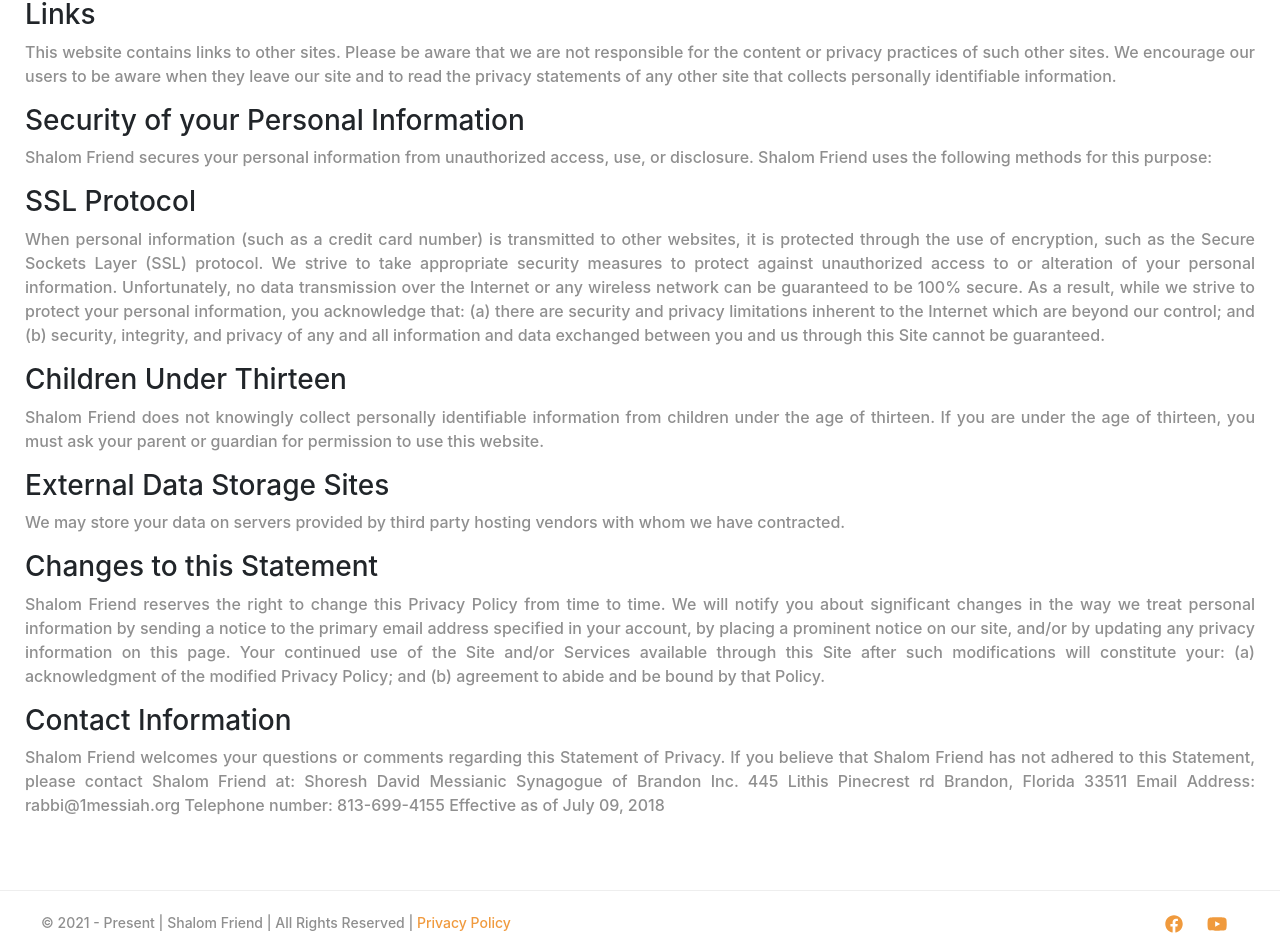
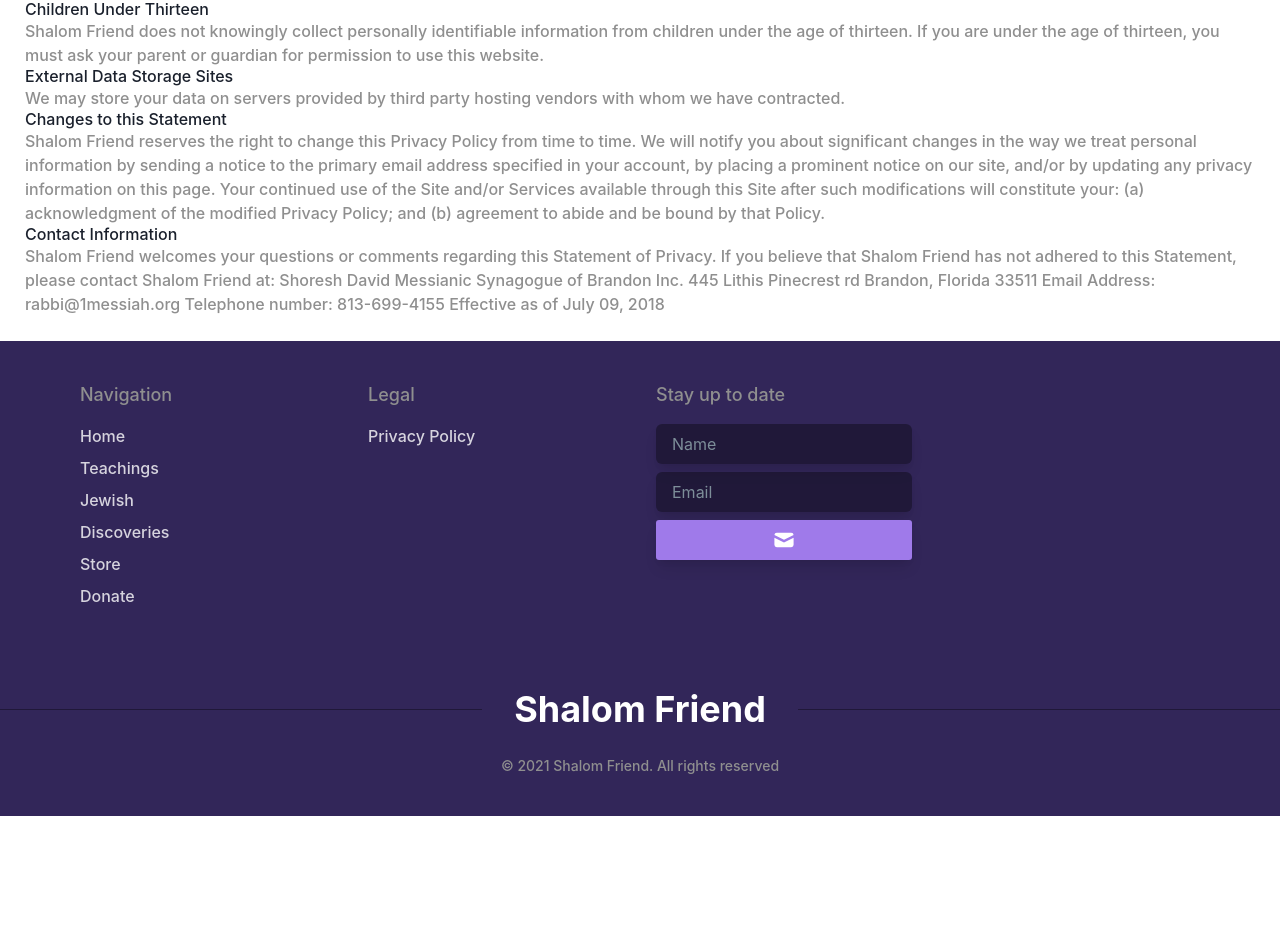
Before and after one commit to ShoreshDavidBrandonOrg/shalomfriend.com, a React (Vite) app: page /privacy-policy in a window 1280 px wide. Shown: the part 1054-2005 px from the top of the page. After the commit the page ends 1870 px from the top, so only its background shows below. Built offline with nearby package versions, Linux system fonts and the light colour scheme; what normalizr would draw is missing.

Commit message:
feat: ui updates

```diff
--- a/src/components/Footer/footer.scss
+++ /dev/null
@@ -1,49 +0,0 @@
-@import '../../style/scss/variables';
-
-footer {
-  position: absolute;
-  right: 0;
-  bottom: 0;
-  left: 0;
-  padding: 1.5em;
-  background-color: #fff;
-  border-top: 1px solid #eee;
-  color: #8f8f8f;
-  font-size: 14px;
-}
-
-.footer-copyright {
-  display: flex;
-  flex: 1;
-  flex-direction: row;
-  justify-content: space-between;
-  align-items: center;
-  align-content: center;
-  flex-wrap: wrap;
-  margin-left: 20px;
-}
-
-.footer-social {
-  display: flex;
-  justify-content: flex-end;
-  align-items: flex-end;
-  margin-right: 20px;
-  svg {
-    font-size: 18px;
-    color: $primary-color;
-    margin: 0 12px;
-  }
-}
-
-@media only screen and (max-width: 800px) {
-  .footer-copyright,
-  .footer-social {
-    display: flex;
-    flex: 1;
-    flex-direction: row;
-    flex-wrap: wrap;
-    align-items: center;
-    align-content: center;
-    justify-content: center;
-  }
-}
--- a/src/components/Footer/index.tsx
+++ b/src/components/Footer/index.tsx
@@ -1,37 +1,180 @@
-import { faFacebook, faYoutube } from '@fortawesome/free-brands-svg-icons';
-import { FontAwesomeIcon } from '@fortawesome/react-fontawesome';
+import {
+  Box,
+  Container,
+  Flex,
+  Heading,
+  IconButton,
+  Input,
+  Link,
+  SimpleGrid,
+  Stack,
+  Text,
+  useColorModeValue,
+  useToast,
+} from '@chakra-ui/react';
+import { MailIcon } from '@heroicons/react/solid';
+import Axios from 'axios';
 import * as React from 'react';
-import { Link } from 'react-router-dom';
+import { Link as RLink } from 'react-router-dom';
 
-import './footer.scss';
+import { API_URL } from '../../constants';
+
+const Logo = () => {
+  return <Heading color="white">Shalom Friend</Heading>;
+};
+
+const ListHeader = ({ children }: { children: React.ReactNode }) => {
+  return (
+    <Text fontWeight="500" fontSize="lg" mb={2}>
+      {children}
+    </Text>
+  );
+};
 
 export const Footer = () => {
+  const [name, setName] = React.useState('');
+  const [email, setEmail] = React.useState('');
+  const toast = useToast();
+
+  const handleSubmit = async (event: any) => {
+    event.preventDefault();
+    try {
+      await Axios.post(`${API_URL}/email`, {
+        name,
+        email,
+      });
+
+      // setState({ ...state, data: 'Registration successful!' });
+      window.open(
+        'https://s3.amazonaws.com/images.shoreshdavidbrandon.com/pdf/friend-book-ninth-printing.pdf',
+        '_blank',
+      );
+    } catch (error: any) {
+      toast({
+        title: error?.response?.data?.message,
+        description: 'Please try again later',
+        status: 'error',
+        duration: 9000,
+        isClosable: true,
+      });
+    }
+  };
+
   return (
-    <footer>
-      <div className="footer-copyright">
-        <span>
-          © 2021 - Present | Shalom Friend | All Rights Reserved |{' '}
-          <Link to="/privacy-policy"> Privacy Policy</Link>
-        </span>
-        <div className="footer-social">
-          {/* Facebook */}
-          <a
-            href="https://www.facebook.com/shoreshdavidbrandon/"
-            target="_blank"
-            rel="noopener noreferrer"
-          >
-            <FontAwesomeIcon icon={faFacebook} />
-          </a>
-          {/* YouTube */}
-          <a
-            href="https://www.youtube.com/channel/UC1yOFqmKt-1ruHxg6fBiAFg?view_as=subscriber"
-            target="_blank"
-            rel="noopener noreferrer"
-          >
-            <FontAwesomeIcon icon={faYoutube} />
-          </a>
-        </div>
-      </div>
-    </footer>
+    <Box bg={useColorModeValue('purple.900', 'purple.900')} color="white">
+      <Container as={Stack} maxW="6xl" py={10}>
+        <SimpleGrid columns={{ base: 1, sm: 2, md: 4 }} spacing={8}>
+          <Stack align="flex-start">
+            <ListHeader>Navigation</ListHeader>
+            <Link as={RLink} to="/" variant="footer">
+              Home
+            </Link>
+            <Link as={RLink} to="/services/rabbi-don" variant="footer">
+              Teachings
+            </Link>
+            <Link as={RLink} to="/jewish" variant="footer">
+              Jewish
+            </Link>
+            <Link as={RLink} to="/discoveries/evolution" variant="footer">
+              Discoveries
+            </Link>
+            <Link
+              href="https://shalom-friend.square.site"
+              variant="footer"
+              target="_blank"
+            >
+              Store
+            </Link>
+
+            <Link
+              href="https://shalom-friend.square.site/product/thank-you-for-additional-donations-we-greatly-appreciate-you-/1?cp=true&sa=true&sbp=false&q=false"
+              variant="footer"
+              target="_blank"
+            >
+              Donate
+            </Link>
+          </Stack>
+          <Stack align="flex-start">
+            <ListHeader>Legal</ListHeader>
+            <Link as={RLink} to="/privacy-policy" variant="footer">
+              Privacy Policy
+            </Link>
+          </Stack>
+          <Stack align="flex-start">
+            <ListHeader>Stay up to date</ListHeader>
+            <Stack direction="column">
+              <Input
+                placeholder="Name"
+                bg={useColorModeValue('blackAlpha.500', 'whiteAlpha.500')}
+                border={0}
+                boxShadow="lg"
+                w="100%"
+                _placeholder={{
+                  color: 'gray.700',
+                }}
+                _focus={{
+                  bg: 'whiteAlpha.300',
+                }}
+                name="name"
+                onChange={(e) => setName(e.target.value)}
+              />
+              <Input
+                placeholder="Email"
+                bg={useColorModeValue('blackAlpha.500', 'whiteAlpha.500')}
+                border={0}
+                boxShadow="lg"
+                w="100%"
+                _placeholder={{
+                  color: 'gray.700',
+                }}
+                _focus={{
+                  bg: 'whiteAlpha.300',
+                }}
+                name="email"
+                onChange={(e) => setEmail(e.target.value)}
+              />
+              <IconButton
+                bg={useColorModeValue('purple.400', 'purple.800')}
+                color={useColorModeValue('white', 'gray.800')}
+                _hover={{
+                  bg: 'purple.700',
+                }}
+                _active={{
+                  bg: 'purple.700',
+                }}
+                boxShadow="lg"
+                aria-label="Subscribe"
+                icon={<MailIcon style={{ height: 24 }} />}
+                onClick={handleSubmit}
+              />
+            </Stack>
+          </Stack>
+        </SimpleGrid>
+      </Container>
+      <Box py={10}>
+        <Flex
+          align="center"
+          _before={{
+            content: '""',
+            borderBottom: '1px solid',
+            borderColor: useColorModeValue('blackAlpha.500', 'blackAlpha.500'),
+            flexGrow: 1,
+            mr: 8,
+          }}
+          _after={{
+            content: '""',
+            borderBottom: '1px solid',
+            borderColor: useColorModeValue('blackAlpha.500', 'blackAlpha.500'),
+            flexGrow: 1,
+            ml: 8,
+          }}
+        >
+          <Logo />
+        </Flex>
+        <Text pt={6} fontSize="sm" textAlign="center">
+          © 2021 Shalom Friend. All rights reserved
+        </Text>
+      </Box>
+    </Box>
   );
 };
--- a/src/style/scss/application.scss
+++ b/src/style/scss/application.scss
@@ -1,10 +1,5 @@
 // Variables
 @import 'variables';
-
-@font-face {
-  font-family: LemonMilk;
-  src: url('../../assets/font/LemonMilk.otf');
-}
 
 // Mixins
 @mixin padding-container($padding) {
@@ -20,10 +15,6 @@
 
 // Components
 @import 'components/containers';
-
-p {
-  text-align: justify !important;
-}
 
 .brand-hr {
   border-color: $primary-color;
@@ -45,8 +36,3 @@
     color: $primary-color;
   }
 }
-
-
-h1 {
-  line-height: initial !important;
-}
--- a/src/style/scss/components/_containers.scss
+++ b/src/style/scss/components/_containers.scss
@@ -99,13 +99,12 @@
     justify-content: center;
     align-self: center;
     color: white;
-    font-family: LemonMilk;
     text-align: center;
     position: absolute;
     word-wrap: wrap;
     max-width: 80%;
-    font-size: 18px;
-    text-shadow: 0 0 10px lighten(#000, 70);
+    font-size: 24px;
+    text-shadow: 0 0 10px darken(#000, 10);
   }
 }
 
--- /dev/null
+++ b/src/theme.ts
@@ -0,0 +1,115 @@
+import { extendTheme } from '@chakra-ui/react';
+
+export const theme = extendTheme({
+  colors: {
+    blue: {
+      '100': 'rgba(22,142,234,0.15)',
+      '300': '#E8F4FD',
+      '500': '#168eea',
+      '600': '#1378C6',
+    },
+    green: {
+      '100': 'rgba(106,182,22,0.15)',
+      '500': '#42A644',
+      '600': '#6AB616',
+    },
+    gray: {
+      '100': '#F5F5F5',
+      '200': '#E0E0E0',
+      '300': '#D6DFE6',
+      '400': '#C7CED2',
+      '500': '#B0B9BF',
+      '700': '#7D8E99',
+      '900': '#353D41',
+    },
+  },
+  textStyles: {
+    body1: {
+      fontStyle: 'normal',
+      fontWeight: '600',
+      fontSize: '16px',
+      lineHeight: '26px',
+      color: 'gray.700',
+    },
+  },
+  shadows: {
+    sm: '0px 0px 5px rgba(0, 0, 0, 0.1)',
+    md: '0px 0px 20px #C4C4C4',
+  },
+  components: {
+    Heading: {
+      baseStyle: {
+        fontWeight: 700,
+        fontStyle: 'normal',
+        color: 'gray.900',
+      },
+      variants: {
+        h1: {
+          fontSize: ['28px', '28px', '46px'],
+          fontWeight: 700,
+          lineHeight: ['32px', '32px', '52px'],
+        },
+        h2: {
+          fontWeight: 600,
+          fontSize: '32px',
+          lineHeight: '39px',
+        },
+        h3: {
+          fontWeight: 700,
+          fontSize: '24px',
+          lineHeight: '29px',
+          color: 'gray.900',
+        },
+        h4: {
+          lineHeight: '44px',
+          fontWeight: 500,
+          fontSize: 32,
+        },
+        h6: {
+          fontWeight: 600,
+          fontSize: 20,
+          color: 'gray.900',
+        },
+      },
+    },
+    Link: {
+      baseStyle: {
+        color: 'purple.500',
+        transition: 'color 200ms ease',
+        _hover: {
+          textDecoration: 'none',
+          color: 'purple.700',
+        },
+      },
+      variants: {
+        footer: {
+          color: 'whiteAlpha.800',
+          _hover: { color: 'white' },
+        },
+      },
+    },
+
+    Button: {
+      baseStyle: {
+        borderRadius: 3,
+        padding: 6,
+      },
+      variants: {
+        categoryButton: {
+          w: 300,
+          justifyContent: 'flex-start',
+          transition: 'all 100ms ease',
+          _hover: {
+            bgColor: 'purple.500',
+            color: 'white',
+          },
+          _active: {
+            bgColor: 'purple.500',
+            color: 'white',
+          },
+          mb: '4',
+        },
+      },
+    },
+  },
+});
--- a/src/utils/categories.ts
+++ b/src/utils/categories.ts
@@ -31,10 +31,6 @@
     value: 'rabbi-don',
   },
   {
-    label: `Rabbi Don's Discipleship Book`,
-    value: 'rabbi-dons-discipleship-book',
-  },
-  {
     label: 'Get Healed Fast',
     value: 'get-healed-fast',
   },
```
Also changed, not shown: package.json (+6 -5 lines), src/components/DetailView/index.tsx (+11 -7 lines), src/index.tsx (+31 -2 lines), src/pages/HomePage/AboutSection.tsx (+5 -5 lines), src/pages/HomePage/RabbiSection.tsx (+7 -11 lines), 1 other file (tests, documents, lock files or other folders).
